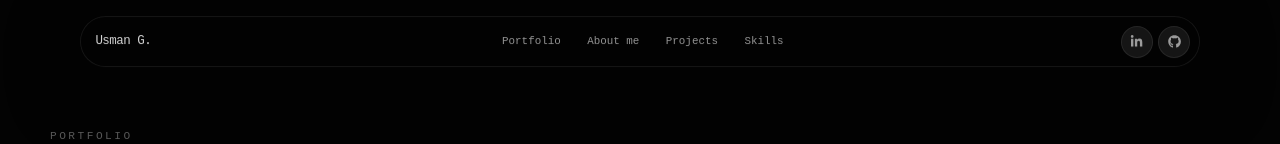
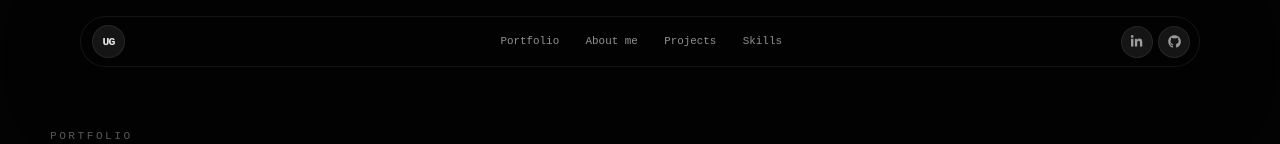
Before and after one commit to usman-ghafoorzai/usman-portfolio, a React (Vite) app: page / in a window 1280 px wide. Shown: the top 144 px of the page. Built offline with nearby package versions, Linux system fonts and the light colour scheme.

Commit message:
implement scroll-based compact Navbar with updated design styles

```diff
--- a/src/components/Navbar/Navbar.css
+++ b/src/components/Navbar/Navbar.css
@@ -19,7 +19,7 @@
     align-items: center;
     gap: 1rem;
 
-    padding: 0.45rem 0.55rem 0.45rem 0.9rem;
+    padding: 0.45rem 0.55rem 0.45rem 0.7rem;
 
     border: 1px solid var(--color-border);
     border-radius: var(--radius-pill);
@@ -29,23 +29,101 @@
     -webkit-backdrop-filter: blur(18px);
 
     box-shadow: 0 18px 70px rgba(0, 0, 0, 0.5);
+
+    transition:
+            width 260ms ease,
+            min-height 260ms ease,
+            padding 260ms ease,
+            background 260ms ease,
+            border-color 260ms ease,
+            box-shadow 260ms ease;
 }
 
-.navbar-logo {
+.navbar--compact {
+    width: min(920px, calc(100% - 3rem));
+    min-height: 2.65rem;
+    padding: 0.32rem 0.45rem 0.32rem 0.55rem;
+
+    background: rgba(3, 3, 3, 0.86);
+    border-color: var(--color-border-strong);
+    box-shadow: 0 14px 55px rgba(0, 0, 0, 0.6);
+}
+
+/* Brand / logo */
+
+.navbar-brand {
     justify-self: start;
-    font-size: 0.78rem;
-    letter-spacing: -0.04em;
+
+    display: inline-flex;
+    align-items: center;
+    gap: 0.55rem;
+
+    min-width: 0;
+
     color: var(--color-text);
-    opacity: 0.9;
+
     transition:
             opacity var(--transition-fast),
             transform var(--transition-fast);
 }
 
-.navbar-logo:hover {
+.navbar-brand:hover {
     opacity: 1;
     transform: translateY(-1px);
 }
+
+.navbar-logo-mark {
+    width: 2.05rem;
+    height: 2.05rem;
+
+    display: inline-flex;
+    align-items: center;
+    justify-content: center;
+
+    border: 1px solid var(--color-border);
+    border-radius: 50%;
+    background: rgba(255, 255, 255, 0.08);
+
+    color: var(--color-text);
+    font-size: 0.72rem;
+    font-weight: 600;
+    letter-spacing: -0.08em;
+
+    transition:
+            width 260ms ease,
+            height 260ms ease,
+            font-size 260ms ease,
+            background var(--transition-fast),
+            border-color var(--transition-fast);
+}
+
+.navbar-logo-text {
+    font-size: 0.7rem;
+    color: var(--color-muted);
+    letter-spacing: -0.04em;
+
+    opacity: 0;
+    max-width: 0;
+    overflow: hidden;
+    white-space: nowrap;
+
+    transition:
+            opacity 260ms ease,
+            max-width 260ms ease;
+}
+
+.navbar-brand:hover .navbar-logo-text {
+    opacity: 1;
+    max-width: 12rem;
+}
+
+.navbar--compact .navbar-logo-mark {
+    width: 1.75rem;
+    height: 1.75rem;
+    font-size: 0.62rem;
+}
+
+/* Center links */
 
 .navbar-links {
     display: flex;
@@ -56,14 +134,24 @@
 
 .navbar-link {
     position: relative;
+
     padding: 0.55rem 0.75rem;
     border-radius: var(--radius-pill);
+
     font-size: 0.68rem;
     color: var(--color-muted);
+
     transition:
             color var(--transition-fast),
             background var(--transition-fast),
-            transform var(--transition-fast);
+            transform var(--transition-fast),
+            padding 260ms ease,
+            font-size 260ms ease;
+}
+
+.navbar--compact .navbar-link {
+    padding: 0.42rem 0.62rem;
+    font-size: 0.64rem;
 }
 
 .navbar-link:hover {
@@ -77,10 +165,13 @@
     position: absolute;
     left: 50%;
     bottom: 0.35rem;
+
     width: 0;
     height: 1px;
+
     background: var(--color-text);
     opacity: 0.55;
+
     transform: translateX(-50%);
     transition: width var(--transition-fast);
 }
@@ -89,8 +180,11 @@
     width: 38%;
 }
 
+/* Social links */
+
 .navbar-socials {
     justify-self: end;
+
     display: flex;
     align-items: center;
     justify-content: flex-end;
@@ -113,10 +207,19 @@
     font-size: 0.82rem;
 
     transition:
+            width 260ms ease,
+            height 260ms ease,
+            font-size 260ms ease,
             background var(--transition-fast),
             border-color var(--transition-fast),
             color var(--transition-fast),
             transform var(--transition-fast);
+}
+
+.navbar--compact .navbar-social-link {
+    width: 1.75rem;
+    height: 1.75rem;
+    font-size: 0.74rem;
 }
 
 .navbar-social-link:hover {
@@ -126,15 +229,27 @@
     transform: translateY(-1px);
 }
 
+/* Mobile */
+
 @media (max-width: 720px) {
     .navbar {
         grid-template-columns: 1fr auto;
         width: min(92%, 26rem);
-        padding: 0.5rem 0.55rem 0.5rem 0.85rem;
+        padding: 0.5rem 0.55rem 0.5rem 0.65rem;
+    }
+
+    .navbar--compact {
+        width: min(88%, 23rem);
     }
 
     .navbar-links {
         display: none;
+    }
+
+    .navbar-logo-mark {
+        width: 1.9rem;
+        height: 1.9rem;
+        font-size: 0.66rem;
     }
 
     .navbar-social-link {
@@ -142,4 +257,8 @@
         height: 1.9rem;
         font-size: 0.78rem;
     }
+
+    .navbar-logo-text {
+        display: none;
+    }
 }
--- a/src/components/Navbar/Navbar.jsx
+++ b/src/components/Navbar/Navbar.jsx
@@ -1,6 +1,9 @@
+import { useEffect, useState } from "react";
 import { motion } from "motion/react";
 import { FaGithub, FaLinkedinIn } from "react-icons/fa";
 import "./Navbar.css";
+
+const SCROLL_THRESHOLD = 40;
 
 const navItems = [
     { label: "Portfolio", href: "#home" },
@@ -23,10 +26,26 @@ const socialLinks = [
 ];
 
 export default function Navbar() {
+    const [isScrolled, setIsScrolled] = useState(false);
+
+    useEffect(() => {
+        function handleScroll() {
+            setIsScrolled(window.scrollY > SCROLL_THRESHOLD);
+        }
+
+        handleScroll();
+
+        window.addEventListener("scroll", handleScroll);
+
+        return () => {
+            window.removeEventListener("scroll", handleScroll);
+        };
+    }, []);
+
     return (
         <header className="navbar-wrapper">
             <motion.nav
-                className="navbar"
+                className={`navbar ${isScrolled ? "navbar--compact" : ""}`}
                 initial={{ opacity: 0, y: -18 }}
                 animate={{
                     opacity: 1,
@@ -34,7 +53,7 @@ export default function Navbar() {
                 }}
                 transition={{
                     opacity: {
-                        duration: 1.5,
+                        duration: 0.45,
                         ease: "easeOut",
                     },
                     y: {
@@ -45,8 +64,9 @@ export default function Navbar() {
                 }}
                 aria-label="Main navigation"
             >
-                <a href="#home" className="navbar-logo">
-                    Usman G.
+                <a href="#home" className="navbar-brand" aria-label="Go to home">
+                    <span className="navbar-logo-mark">UG</span>
+                    <span className="navbar-logo-text">Usman Ghafoorzai</span>
                 </a>
 
                 <div className="navbar-links">
```
